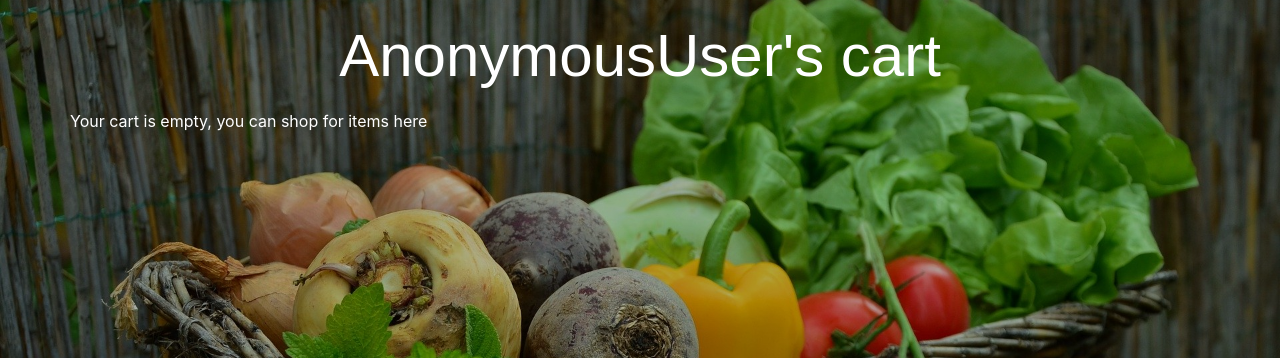
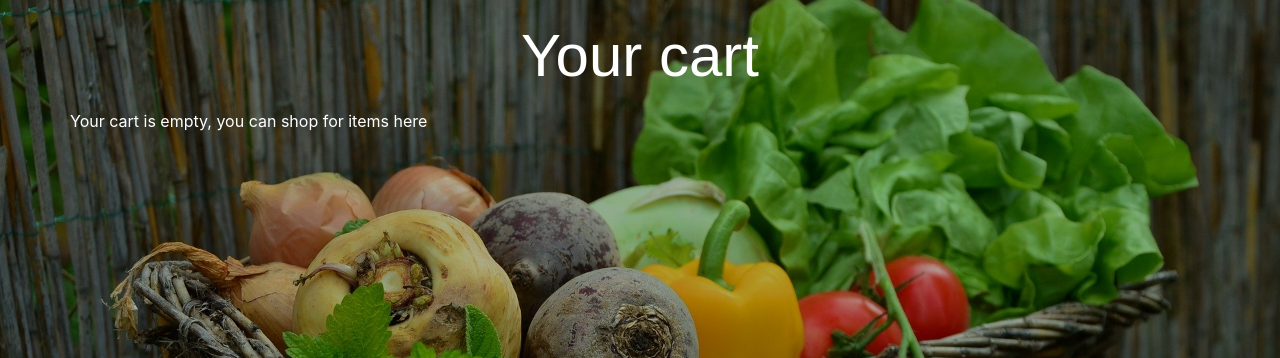
Before and after one commit to digitalstuart/kerry-online-farmers-market, a Django app: page /cart/ in a window 1280 px wide. Shown: the part 62-420 px from the top of the page. Run offline with Django 3.2, Linux system fonts and the light colour scheme; some libraries are stand-ins or nearby versions; some web fonts are replaced.

Commit message:
Changed heading text for Cart page

```diff
--- a/cart/templates/cart.html
+++ b/cart/templates/cart.html
@@ -3,7 +3,7 @@
 {% load bootstrap_tags %}
 
 {% block content %}
-<h1 class="section-heading">{{ user }}'s cart</h1>
+<h1 class="section-heading">Your cart</h1>
 <div class="container">
 	<div class="row row-flex">
     {% if cart_items %}
```
